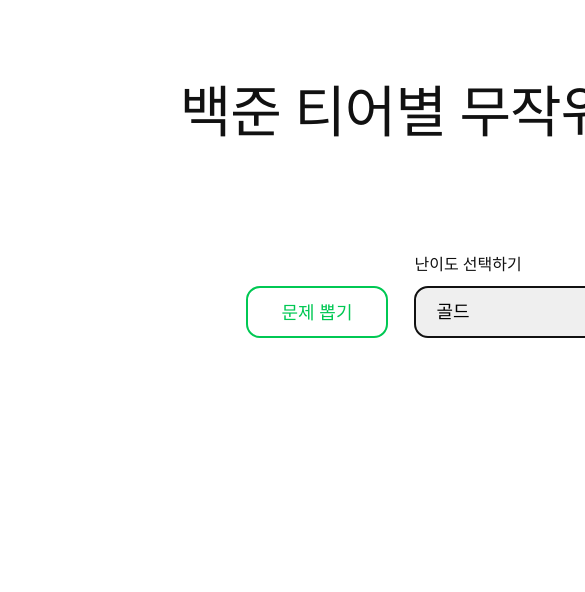
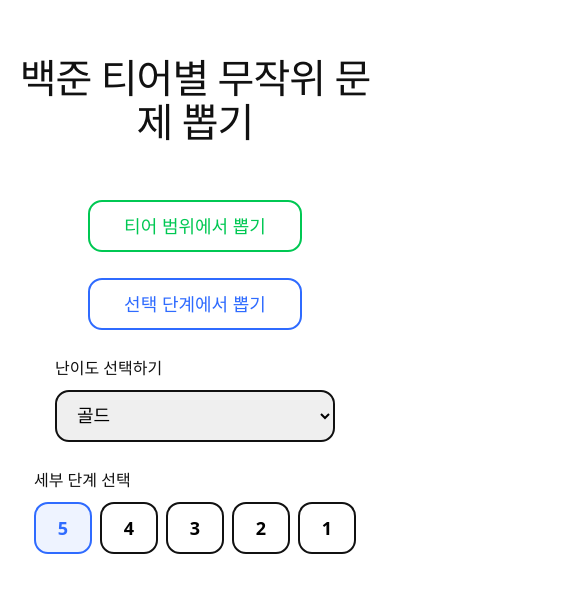
Before and after one commit to nandarina7PNU/BaekjoonRandomProblem, a React (Vite) app in the folder web/: page / in a window 390 px wide. Shown: the top 592 px of the page, 585 px wide, since content can reach past the window. Built offline with nearby package versions, Linux system fonts and the light colour scheme.

Commit message:
feat: add tier sublevel draw and simplify README

```diff
--- a/web/src/App.css
+++ b/web/src/App.css
@@ -29,6 +29,7 @@
   margin-top: 110px;
   display: flex;
   justify-content: center;
+  flex-wrap: wrap;
   gap: 26px;
 
   /* 버튼과 select가 아래 라인 기준으로 맞춰져서 “묘한 불균형” 해결 */
@@ -60,8 +61,19 @@
   transform: translateY(-1px);
 }
 
+.btn-draw-sub {
+  border-color: #2f6bff;
+  color: #2f6bff;
+}
+
 /* 드롭다운 */
 .select-col {
+  display: flex;
+  flex-direction: column;
+  gap: 10px;
+}
+
+.step-col {
   display: flex;
   flex-direction: column;
   gap: 10px;
@@ -83,6 +95,28 @@
   outline: none;
 }
 
+.step-buttons {
+  display: flex;
+  gap: 8px;
+}
+
+.step-btn {
+  min-width: 58px;
+  height: 52px;
+  border-radius: 14px;
+  border: 2px solid #111;
+  background: #fff;
+  font-size: 18px;
+  font-weight: 700;
+  cursor: pointer;
+}
+
+.step-btn.active {
+  border-color: #2f6bff;
+  color: #2f6bff;
+  background: rgba(47, 107, 255, 0.08);
+}
+
 /* 결과 영역 */
 .result {
   margin-top: 38px;
@@ -90,6 +124,12 @@
   flex-direction: column;
   align-items: center;
   gap: 12px;
+}
+
+.result-title {
+  font-size: 24px;
+  font-weight: 800;
+  text-align: center;
 }
 
 .result-row {
@@ -131,3 +171,28 @@
   font-size: 14px;
   color: #9aa0a6;
 }
+
+.query-hint {
+  font-size: 14px;
+  color: #65707d;
+}
+
+@media (max-width: 980px) {
+  .container {
+    width: 100%;
+    padding: 56px 16px 90px;
+  }
+
+  .title {
+    font-size: 40px;
+  }
+
+  .controls {
+    margin-top: 56px;
+  }
+
+  .select {
+    width: 100%;
+    min-width: 280px;
+  }
+}
--- a/web/src/App.jsx
+++ b/web/src/App.jsx
@@ -3,15 +3,21 @@
 
 export default function App() {
   const [tier, setTier] = useState("gold");
+  const [step, setStep] = useState(5);
   const [result, setResult] = useState(null);
   const [loading, setLoading] = useState(false);
 
   const API_BASE = "https://baekjoonrandomproblem.onrender.com";
 
-  async function drawProblem() {
+  async function drawProblem(selectedStep) {
     setLoading(true);
     try {
-      const res = await fetch(`${API_BASE}/api/random?tier=${tier}`);
+      const params = new URLSearchParams({ tier });
+      if (selectedStep !== undefined) {
+        params.set("step", String(selectedStep));
+      }
+
+      const res = await fetch(`${API_BASE}/api/random?${params.toString()}`);
 
       // 서버가 에러를 JSON으로 줄 수도 있어서 처리
       const data = await res.json().catch(() => null);
@@ -23,7 +29,9 @@
 
       setResult({
         problemId: data.problemId,
+        title: data.title,
         url: data.url,
+        query: data.query,
       });
     } catch (e) {
       alert(e.message || "Failed to fetch");
@@ -38,8 +46,20 @@
         <h1 className="title">백준 티어별 무작위 문제 뽑기</h1>
 
         <div className="controls">
-          <button className="btn-draw" onClick={drawProblem} disabled={loading}>
-            {loading ? "뽑는 중..." : "문제 뽑기"}
+          <button
+            className="btn-draw"
+            onClick={() => drawProblem()}
+            disabled={loading}
+          >
+            {loading ? "뽑는 중..." : "티어 범위에서 뽑기"}
+          </button>
+
+          <button
+            className="btn-draw btn-draw-sub"
+            onClick={() => drawProblem(step)}
+            disabled={loading}
+          >
+            {loading ? "뽑는 중..." : "선택 단계에서 뽑기"}
           </button>
 
           <div className="select-col">
@@ -57,10 +77,27 @@
               <option value="ruby">루비</option>
             </select>
           </div>
+
+          <div className="step-col">
+            <div className="select-label">세부 단계 선택</div>
+            <div className="step-buttons">
+              {[5, 4, 3, 2, 1].map((value) => (
+                <button
+                  key={value}
+                  className={`step-btn ${step === value ? "active" : ""}`}
+                  onClick={() => setStep(value)}
+                  type="button"
+                >
+                  {value}
+                </button>
+              ))}
+            </div>
+          </div>
         </div>
 
         {result && (
           <div className="result">
+            <div className="result-title">{result.title || "제목 없음"}</div>
             <div className="result-row">
               <div className="pill">문제 링크</div>
               <a
@@ -72,6 +109,7 @@
                 {result.url}
               </a>
             </div>
+            <div className="query-hint">검색 조건: {result.query}</div>
             <div className="hint">누르면 해당 링크로 이동합니다!</div>
           </div>
         )}
```
Also changed, not shown: 2 other files (tests, documents, lock files or other folders).
